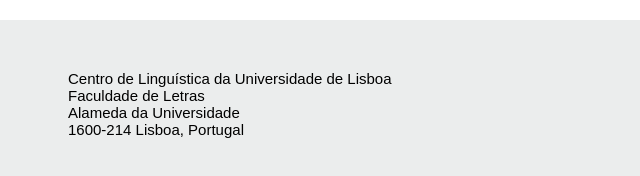
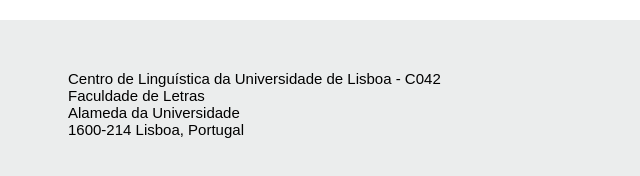
Before and after one commit to jafonsor/patricia-costa.github.io, a plain HTML site: page publications-slp/index.html in a window 1280 px wide. Shown: the part 2614-2790 px from the top of the page, 72-712 px from the left. Drawn offline with Linux system fonts and the light colour scheme; a web font is replaced by a local one.

Commit message:
address update

```diff
--- a/publications-slp/index.html
+++ b/publications-slp/index.html
@@ -100,7 +100,7 @@
         <div class="container footer">
             <div class="row">
                 <div class="col flex-1 font-times-small">
-                    Centro de Linguística da Universidade de Lisboa<br>
+                    Centro de Linguística da Universidade de Lisboa - C042<br>
                     Faculdade de Letras<br>
                     Alameda da Universidade<br>
                     1600-214 Lisboa, Portugal<br>
```
